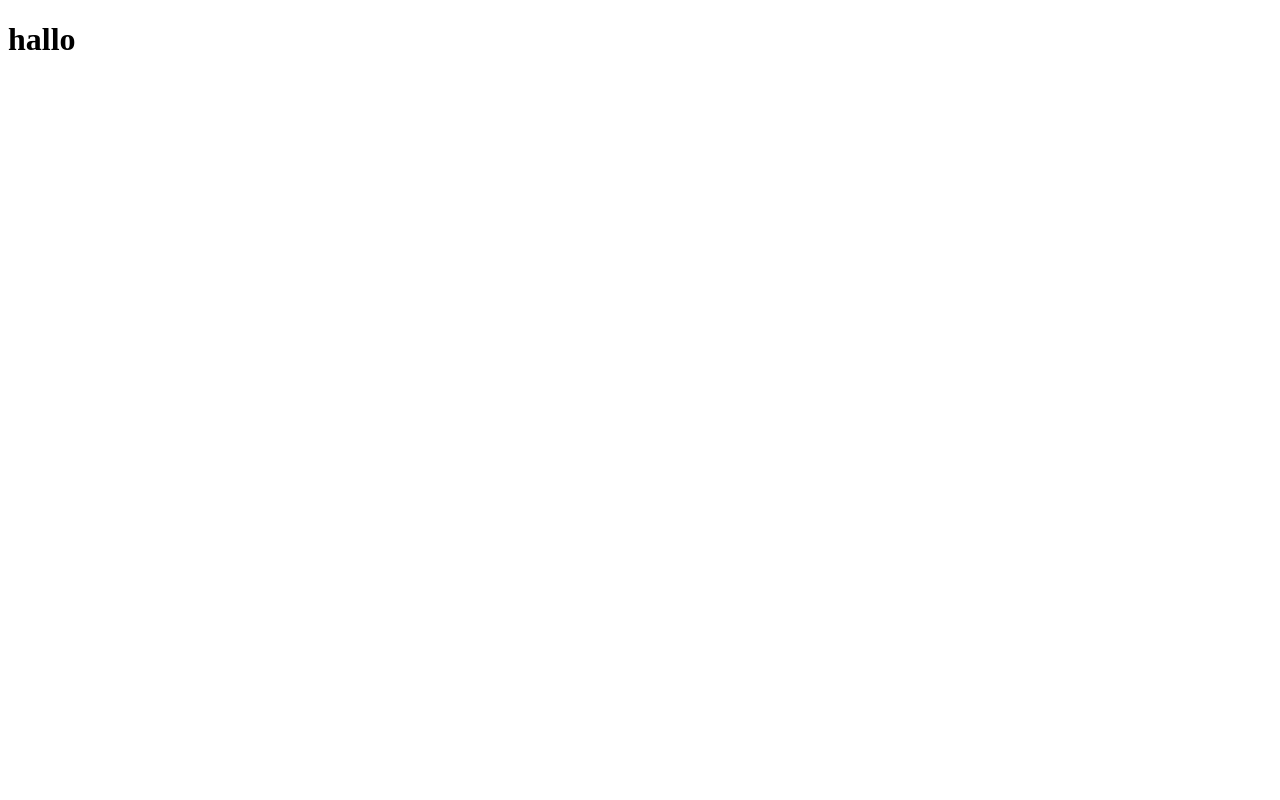
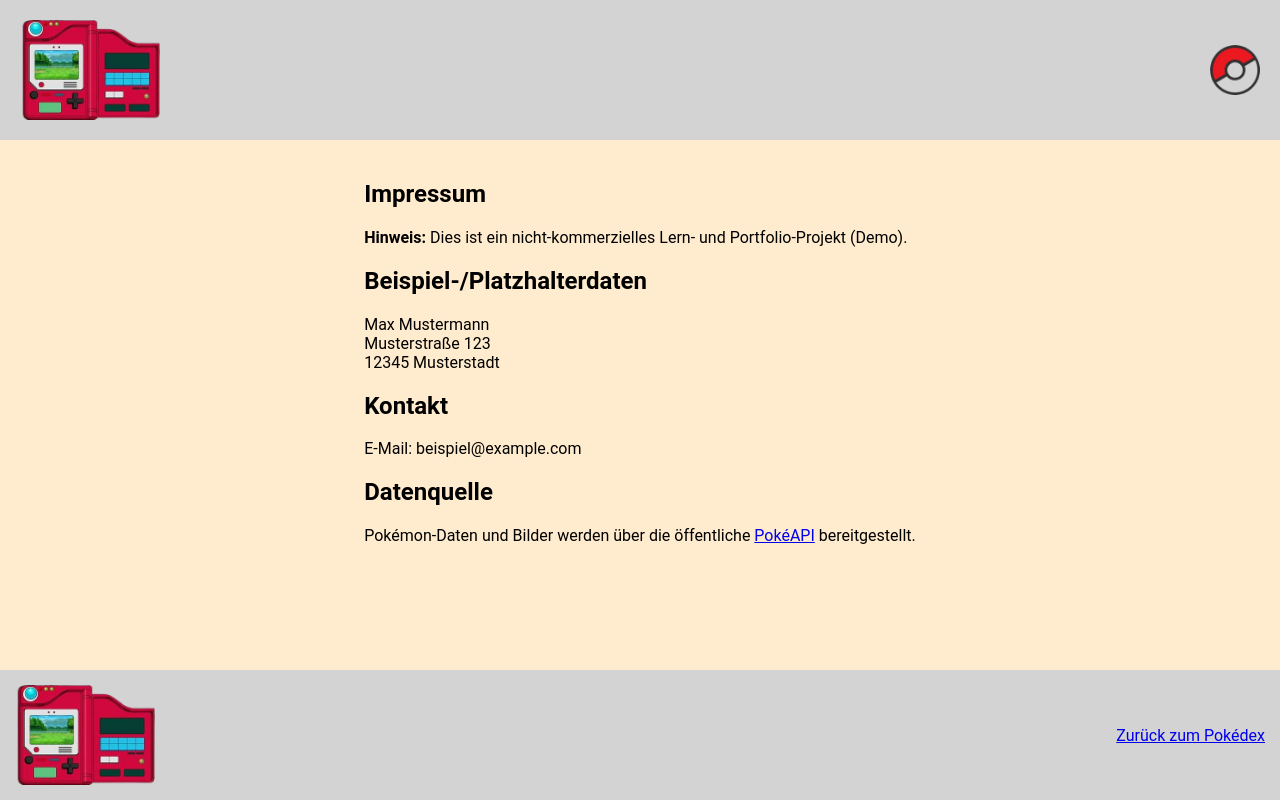
Before and after one commit to Vedran1804/Pokedex, a plain HTML site: page impressum.html in a window 1280 px wide. Drawn offline with Linux system fonts and the light colour scheme.

Commit message:
impressum

```diff
--- a/impressum.html
+++ b/impressum.html
@@ -1,11 +1,44 @@
 <!DOCTYPE html>
-<html lang="en">
+<html lang="de">
 <head>
     <meta charset="UTF-8">
     <meta name="viewport" content="width=device-width, initial-scale=1.0">
-    <title>Impressum-Pokedex</title>
+    <title>Impressum – POKEDEX</title>
+    <link rel="stylesheet" href="style.css">
+    <link rel="stylesheet" href="css/font.css">
+    <link rel="icon" type="image/png" href="img/favicon.png">
 </head>
 <body>
-    <h1>hallo</h1>
+    <header class="head">
+        <img class="logo" src="img/logo.png" alt="Logo">
+        <img class="logo1" src="img/pokedex.png" alt="Pokedex">
+    </header>
+
+    <main class="main-container">
+        <section>
+            <h1>Impressum</h1>
+            <p><strong>Hinweis:</strong> Dies ist ein nicht-kommerzielles Lern- und Portfolio-Projekt (Demo).</p>
+
+            <h2>Beispiel-/Platzhalterdaten</h2>
+            <p>
+                Max Mustermann<br>
+                Musterstraße 123<br>
+                12345 Musterstadt
+            </p>
+
+            <h2>Kontakt</h2>
+            <p>E-Mail: beispiel@example.com</p>
+
+            <h2>Datenquelle</h2>
+            <p>Pokémon-Daten und Bilder werden über die öffentliche <a href="https://pokeapi.co/" target="_blank" rel="noopener noreferrer">PokéAPI</a> bereitgestellt.</p>
+
+
+        </section>
+    </main>
+
+    <footer class="main-footer">
+        <img class="logo" src="img/logo.png" alt="Logo">
+         <p><a href="index.html">Zurück zum Pokédex</a></p>
+    </footer>
 </body>
 </html>
--- a/style.css
+++ b/style.css
@@ -9,7 +9,7 @@ body {
     min-height: 100vh;
     margin: 0;
     font-family: "Roboto", sans-serif;
-    max-width: 1940px;
+    max-width: 1920px;
 }
 
 /* -------------------- HEADER -------------------- */
@@ -279,7 +279,8 @@ body {
 
 .pokemon-data img {
     width: 150px;
-    height: auto;
+    height: 150px;
+    object-fit: contain;
 }
 
 .dialog-change {
```
